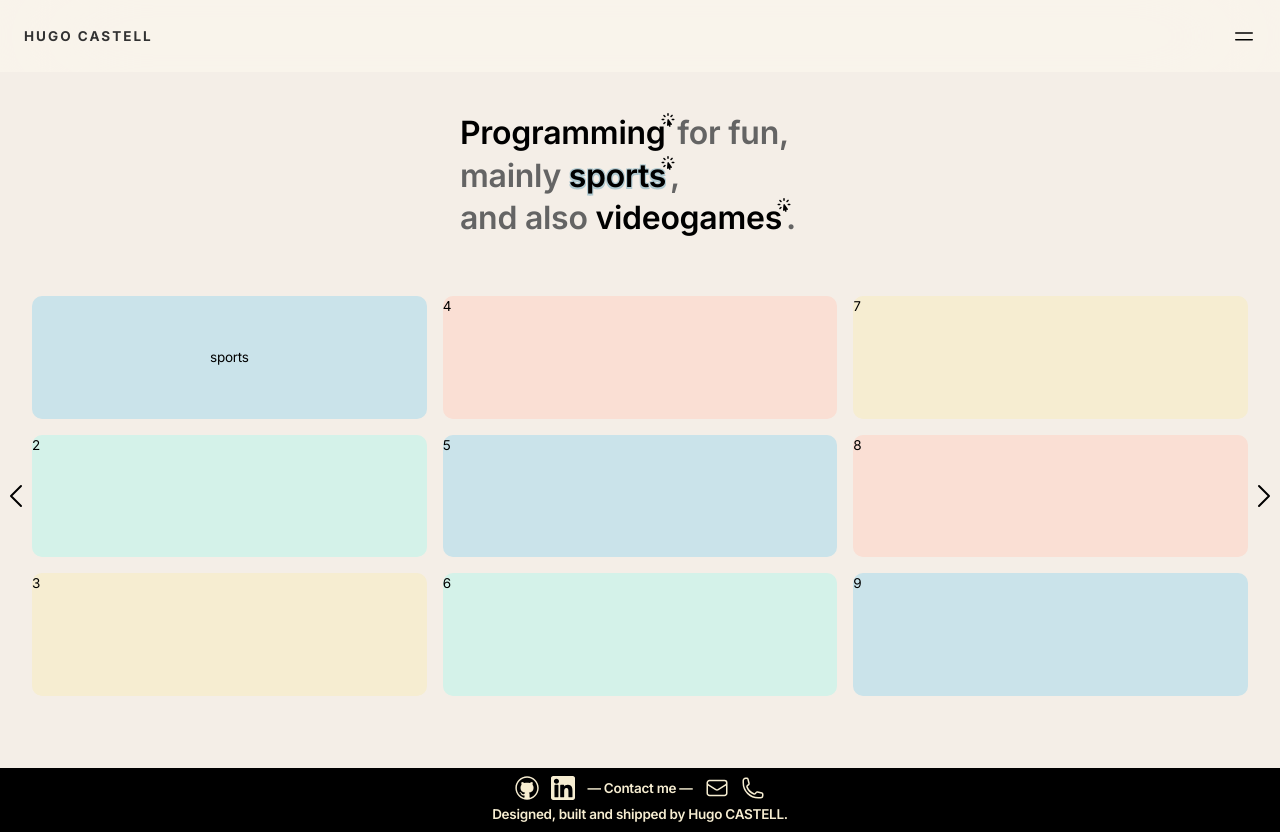
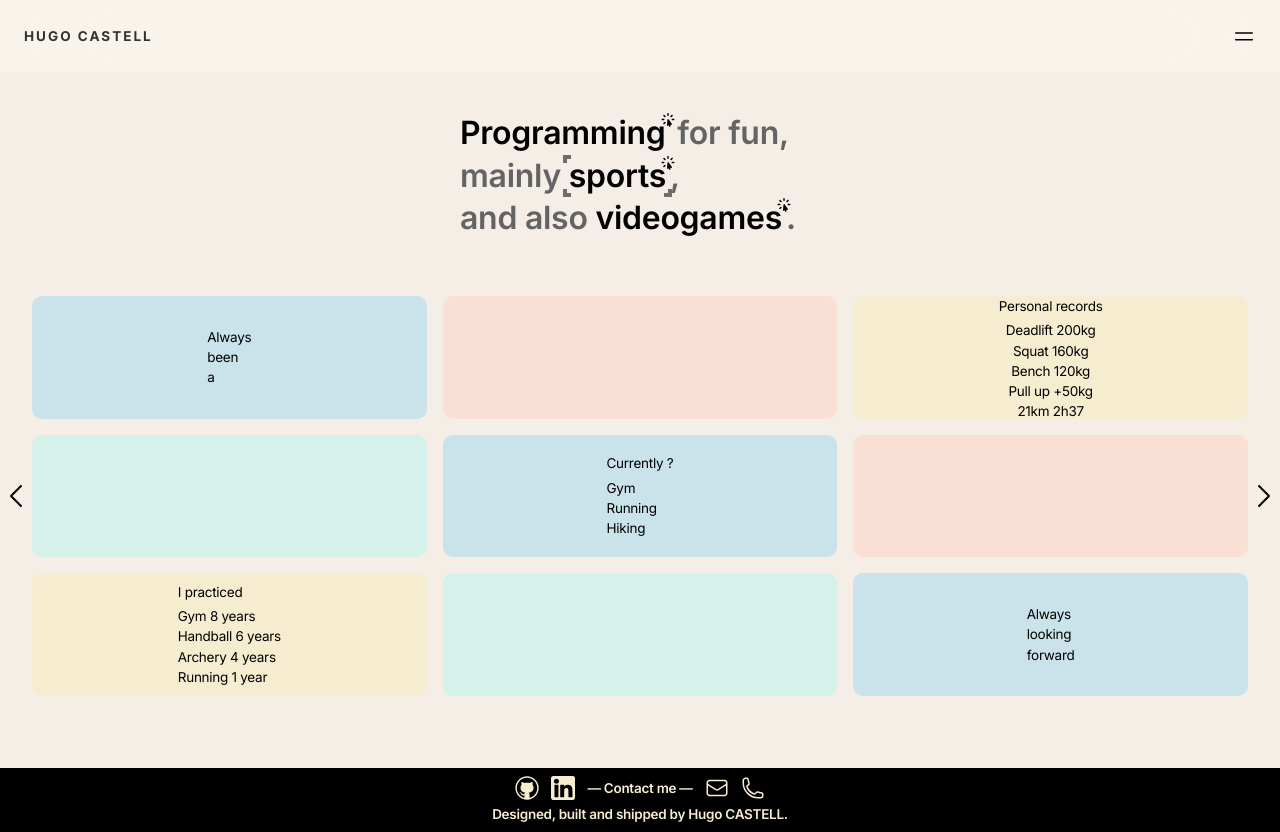
Before and after one commit to Hugo-CASTELL/pf, a React (Vite) app: page /hobbies in a window 1280 px wide. Both pictures are taken after a click on the button "sports". Built offline with nearby package versions, Linux system fonts and the light colour scheme.

Commit message:
Boilerplate content finished

```diff
--- a/src/components/common/TitleHighlight.tsx
+++ b/src/components/common/TitleHighlight.tsx
@@ -1,4 +1,5 @@
 import { CursorArrowRaysIcon } from "@heroicons/react/16/solid";
+import { CornerIcon } from "../svg/corner";
 
 interface TitleHightlightProps {
   children: string;
@@ -11,9 +12,16 @@ export function TitleHightlight({ children, onClick = undefined, selected = fals
     return (
       <button
         onClick={onClick}
-        className={`relative mr-1 text-content-neutral-primary ${selected ? "text-stroke-white": ""}`}
+        className="relative mr-1 text-content-neutral-primary"
       >
         <CursorArrowRaysIcon className="absolute -top-0 -right-2.5 size-icon-sm" />
+        {selected &&
+          <>
+            <CornerIcon iconClassName="animate-pulse w-2 h-2 absolute top-0    -left-1.5" />
+            <CornerIcon iconClassName="animate-pulse w-2 h-2 absolute bottom-0 -left-1.5  -rotate-90" />
+            <CornerIcon iconClassName="animate-pulse w-2 h-2 absolute bottom-0 -right-1.5  rotate-180" />
+          </>
+        }
         {children}
       </button>
     );
--- a/src/components/hobbies/ProgrammingCards.tsx
+++ b/src/components/hobbies/ProgrammingCards.tsx
@@ -17,6 +17,15 @@ function FirstCard() {
 function SecondCard() {
   return (
     <HobbyCard>
+      <div>
+      </div>
+    </HobbyCard>
+  )
+}
+
+function ThirdCard() {
+  return (
+    <HobbyCard>
       <div className="text-center flex flex-col">
         <p>Minecraft add-ons</p>
         <p className="mb-1">for fun.</p>
@@ -28,22 +37,10 @@ function SecondCard() {
   )
 }
 
-function ThirdCard() {
-  return (
-    <HobbyCard>
-      <div>
-      </div>
-    </HobbyCard>
-  )
-}
-
 function FourthCard() {
   return (
     <HobbyCard>
       <div>
-        <p>Something</p>
-        <p>missing ?</p>
-        <p>I code it.</p>
       </div>
     </HobbyCard>
   )
@@ -74,7 +71,10 @@ function SixthCard() {
 function SeventhCard() {
   return (
     <HobbyCard>
-      <div>
+      <div className="text-center flex flex-col">
+        <p className="mb-1">Quality of life</p>
+        <a href={`${github.url}/nomorediscordupdatedownload`} target="_blank" className="underline">updatediscord</a>
+        <a href={`${github.url}/nvim`} target="_blank" className="underline">nvimconfig</a>
       </div>
     </HobbyCard>
   )
@@ -93,6 +93,10 @@ function NinethCard() {
   return (
     <HobbyCard>
       <div>
+        <p>Always</p>
+        <p>learning</p>
+        <p>and</p>
+        <p>tweaking</p>
       </div>
     </HobbyCard>
   )
--- a/src/components/hobbies/SportsCards.tsx
+++ b/src/components/hobbies/SportsCards.tsx
@@ -4,9 +4,104 @@ import { HobbyCard } from "./HobbyCard";
 function FirstCard() {
   return (
     <HobbyCard>
-      sports
+      <div>
+        <p>Always</p>
+        <p>been</p>
+        <p>a</p>
+      </div>
     </HobbyCard>
   )
 }
 
-export const sportsCards: ReactNode[] = [<FirstCard />]
+function SecondCard() {
+  return (
+    <HobbyCard>
+      <div>
+      </div>
+    </HobbyCard>
+  )
+}
+
+function ThirdCard() {
+  return (
+    <HobbyCard>
+      <div>
+        <p className="mb-1">I practiced</p>
+        <p>Gym 8 years</p>
+        <p>Handball 6 years</p>
+        <p>Archery 4 years</p>
+        <p>Running 1 year</p>
+      </div>
+    </HobbyCard>
+  )
+}
+
+function FourthCard() {
+  return (
+    <HobbyCard>
+      <div>
+      </div>
+    </HobbyCard>
+  )
+}
+
+function FifthCard() {
+  return (
+    <HobbyCard>
+      <div>
+        <p className="mb-1">Currently ?</p>
+        <p>Gym</p>
+        <p>Running</p>
+        <p>Hiking</p>
+      </div>
+    </HobbyCard>
+  )
+}
+
+function SixthCard() {
+  return (
+    <HobbyCard>
+      <div>
+      </div>
+    </HobbyCard>
+  )
+}
+
+function SeventhCard() {
+  return (
+    <HobbyCard>
+      <div className="text-center flex flex-col">
+        <p className="mb-1">Personal records</p>
+        <p>Deadlift 200kg</p>
+        <p>Squat 160kg</p>
+        <p>Bench 120kg</p>
+        <p>Pull up +50kg</p>
+        <p>21km 2h37</p>
+      </div>
+    </HobbyCard>
+  )
+}
+
+function EighthCard() {
+  return (
+    <HobbyCard>
+      <div>
+      </div>
+    </HobbyCard>
+  )
+}
+
+function NinethCard() {
+  return (
+    <HobbyCard>
+      <div>
+        <p>Always</p>
+        <p>looking</p>
+        <p>forward</p>
+      </div>
+    </HobbyCard>
+  )
+}
+
+
+export const sportsCards: ReactNode[] = [<FirstCard />, <SecondCard />, <ThirdCard />, <FourthCard />, <FifthCard />, <SixthCard />, <SeventhCard />, <EighthCard />, <NinethCard />]
--- a/src/components/hobbies/VideogamesCards.tsx
+++ b/src/components/hobbies/VideogamesCards.tsx
@@ -4,9 +4,105 @@ import { HobbyCard } from "./HobbyCard";
 function FirstCard() {
   return (
     <HobbyCard>
-      videogames
+      <div>
+        <p>Always</p>
+        <p>been</p>
+        <p>a</p>
+      </div>
     </HobbyCard>
   )
 }
 
-export const videogamesCards: ReactNode[] = [<FirstCard />]
+function SecondCard() {
+  return (
+    <HobbyCard>
+      <div>
+      </div>
+    </HobbyCard>
+  )
+}
+
+function ThirdCard() {
+  return (
+    <HobbyCard>
+      <div>
+        <p className="mb-1">I practiced</p>
+        <p>Gym 8 years</p>
+        <p>Handball 6 years</p>
+        <p>Archery 4 years</p>
+        <p>Running 1 year</p>
+      </div>
+    </HobbyCard>
+  )
+}
+
+function FourthCard() {
+  return (
+    <HobbyCard>
+      <div>
+      </div>
+    </HobbyCard>
+  )
+}
+
+function FifthCard() {
+  return (
+    <HobbyCard>
+      <div>
+        <p className="mb-1">Currently ?</p>
+        <p>Gym</p>
+        <p>Running</p>
+        <p>Hiking</p>
+      </div>
+    </HobbyCard>
+  )
+}
+
+function SixthCard() {
+  return (
+    <HobbyCard>
+      <div>
+      </div>
+    </HobbyCard>
+  )
+}
+
+function SeventhCard() {
+  return (
+    <HobbyCard>
+      <div className="text-center flex flex-col">
+        <p className="mb-1">Personal records</p>
+        <p>Deadlift 200kg</p>
+        <p>Squat 160kg</p>
+        <p>Bench 120kg</p>
+        <p>Pull up +50kg</p>
+        <p>21km 2h37</p>
+      </div>
+    </HobbyCard>
+  )
+}
+
+function EighthCard() {
+  return (
+    <HobbyCard>
+      <div>
+      </div>
+    </HobbyCard>
+  )
+}
+
+function NinethCard() {
+  return (
+    <HobbyCard>
+      <div>
+        <p>Always</p>
+        <p>looking</p>
+        <p>forward</p>
+      </div>
+    </HobbyCard>
+  )
+}
+
+
+
+export const videogamesCards: ReactNode[] = [<FirstCard />, <SecondCard />, <ThirdCard />, <FourthCard />, <FifthCard />, <SixthCard />, <SeventhCard />, <EighthCard />, <NinethCard />]
--- /dev/null
+++ b/src/components/svg/corner.tsx
@@ -0,0 +1,11 @@
+interface CornerIconProps {
+  iconClassName: string;
+}
+export function CornerIcon(props: CornerIconProps) {
+  return (
+    <svg xmlns="http://www.w3.org/2000/svg" className={props.iconClassName} viewBox="0 0 24 24">
+      <rect x="0" y="0" width="24" height="12"/>
+      <rect x="0" y="12" width="12" height="12"/>
+    </svg>
+  )
+}
--- a/src/index.css
+++ b/src/index.css
@@ -9,14 +9,6 @@
 @source inline("duration-{250,500}");
 @source inline("ease-in-out");
 @import "tailwindcss";
-
-.text-stroke-white {
-  text-shadow:
-     1px  1.5px 0 rgb(177, 202, 209),
-    -1px  1.5px 0 rgb(177, 202, 209),
-     1px -1.5px 0 rgb(177, 202, 209),
-    -1px -1.5px 0 rgb(177, 202, 209);
-}
 
 @theme {
    /* Primitive colors */
@@ -117,7 +109,10 @@
 
 @layer components {
   .blog-block {
-    @apply font-normal text-lg/7 p-8 -mt-12;
+    @apply font-normal text-lg/7 p-8 bg-background-neutral-secondary;
+  }
+  .blog-first-title {
+    @apply font-semibold text-xl mb-4;
   }
   .blog-title {
     @apply font-semibold text-xl mt-8 mb-4;
--- a/src/pages/CareerDevelopment.tsx
+++ b/src/pages/CareerDevelopment.tsx
@@ -4,7 +4,7 @@ import { TitleHightlight } from "../components/common/TitleHighlight";
 export function CareerDevelopmentBelow() {
   return (
     <div className="blog-block">
-      <h2 className="blog-title">Professional experience</h2>
+      <h2 className="blog-first-title">Professional experience</h2>
 
       <p className="blog-paragraph">
         <div className="flex gap-2">
--- a/src/pages/CivicEngagement.tsx
+++ b/src/pages/CivicEngagement.tsx
@@ -3,7 +3,7 @@ import { BaseTemplate } from "../components/common/BaseTemplate";
 export function CivicEngagementBelow() {
   return (
     <div className="blog-block">
-      <h2 className="blog-title">A space for future civic engagement</h2>
+      <h2 className="blog-first-title">A space for future civic engagement</h2>
       <p className="blog-paragraph">
         This page will be dedicated to sharing upcoming participations and initiatives related to civic engagement and community involvement.
       </p>
--- a/src/pages/Hobbies.tsx
+++ b/src/pages/Hobbies.tsx
@@ -7,13 +7,13 @@ import { useState } from "react";
 import { programming, sports, videogames, type Hobby } from "../utils/common/hobbies";
 
 interface SideProps {
-  hobby: Hobby | undefined,
-  setHobby: (h:Hobby | undefined) => void,
+  hobby: Hobby,
+  setHobby: (h:Hobby) => void,
 }
 
 function HobbiesSide({ hobby, setHobby }: SideProps) {
 
-  const changeHobby = (current: Hobby | undefined, next: boolean): Hobby | undefined => {
+  const changeHobby = (current: Hobby, next: boolean): Hobby | undefined => {
     const list = [programming, sports, videogames]
     const i = list.findIndex(h => h.title === current?.title);
     return list[
@@ -30,7 +30,7 @@ function HobbiesSide({ hobby, setHobby }: SideProps) {
       </button>
       <div className="h-[50vh] flex-1 grid grid-flow-col place-items-center grid-cols-3 grid-rows-3 gap-4">
         {new Array(9).fill(0).map((_, index) => {
-            const hobbyCard = hobby?.activities[index]
+            const hobbyCard = hobby.activities[index]
             return <div className={`w-full h-full overflow-hidden rounded-extra ${bgBrandRoundRobin(index)}`}>{hobbyCard ?? index+1}</div>
           }
 
@@ -44,15 +44,15 @@ function HobbiesSide({ hobby, setHobby }: SideProps) {
 }
 
 export function Hobbies() {
-  const [hobby, setHobby] = useState<Hobby | undefined>()
+  const [hobby, setHobby] = useState<Hobby>(programming)
 
   return (
     <BaseTemplate
       title={
         <span className="text-content-neutral-tertiary">
-          <TitleHightlight onClick={() => setHobby(programming)} selected={hobby?.title == programming.title}>{programming.title}</TitleHightlight> for fun,<br />
-          mainly <TitleHightlight onClick={() => setHobby(sports)} selected={hobby?.title == sports.title}>{sports.title}</TitleHightlight>,<br />
-          and also <TitleHightlight onClick={() => setHobby(videogames)} selected={hobby?.title == videogames.title}>{videogames.title}</TitleHightlight>.<br />
+          <TitleHightlight onClick={() => setHobby(programming)} selected={hobby.title == programming.title}>{programming.title}</TitleHightlight> for fun,<br />
+          mainly <TitleHightlight onClick={() => setHobby(sports)} selected={hobby.title == sports.title}>{sports.title}</TitleHightlight>,<br />
+          and also <TitleHightlight onClick={() => setHobby(videogames)} selected={hobby.title == videogames.title}>{videogames.title}</TitleHightlight>.<br />
         </span>
       }
       sideSection={<HobbiesSide hobby={hobby} setHobby={setHobby} />}
--- a/src/pages/InternationalMobility.tsx
+++ b/src/pages/InternationalMobility.tsx
@@ -3,7 +3,7 @@ import { BaseTemplate } from "../components/common/BaseTemplate";
 export function InternationalMobilityBelow() {
   return (
     <div className="blog-block">
-      <h2 className="blog-title">Currently searching for opportunities</h2>
+      <h2 className="blog-first-title">Currently searching for opportunities</h2>
         <p className="blog-paragraph">As a future engineer with a global outlook, I am dedicating significant effort to research international mobility internship opportunities within the software engineering sector.</p>
         <p className="blog-paragraph">My goal is to build a career that allows me to contribute to diverse teams around the world, gain exposure to different engineering practices, and strengthen my communication and intercultural skills.</p>
         <p className="blog-paragraph">As I actively seek these engineering opportunities abroad, please feel free to contact me.</p>
```
